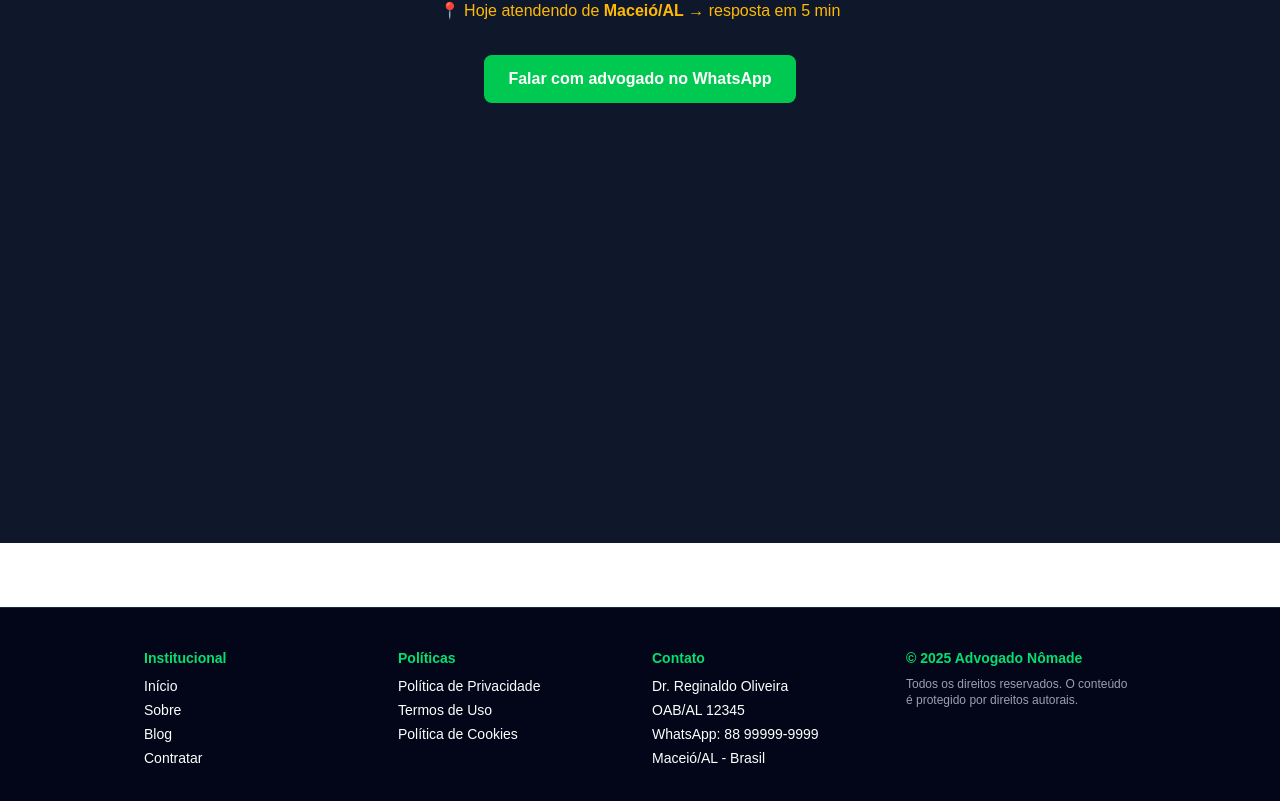
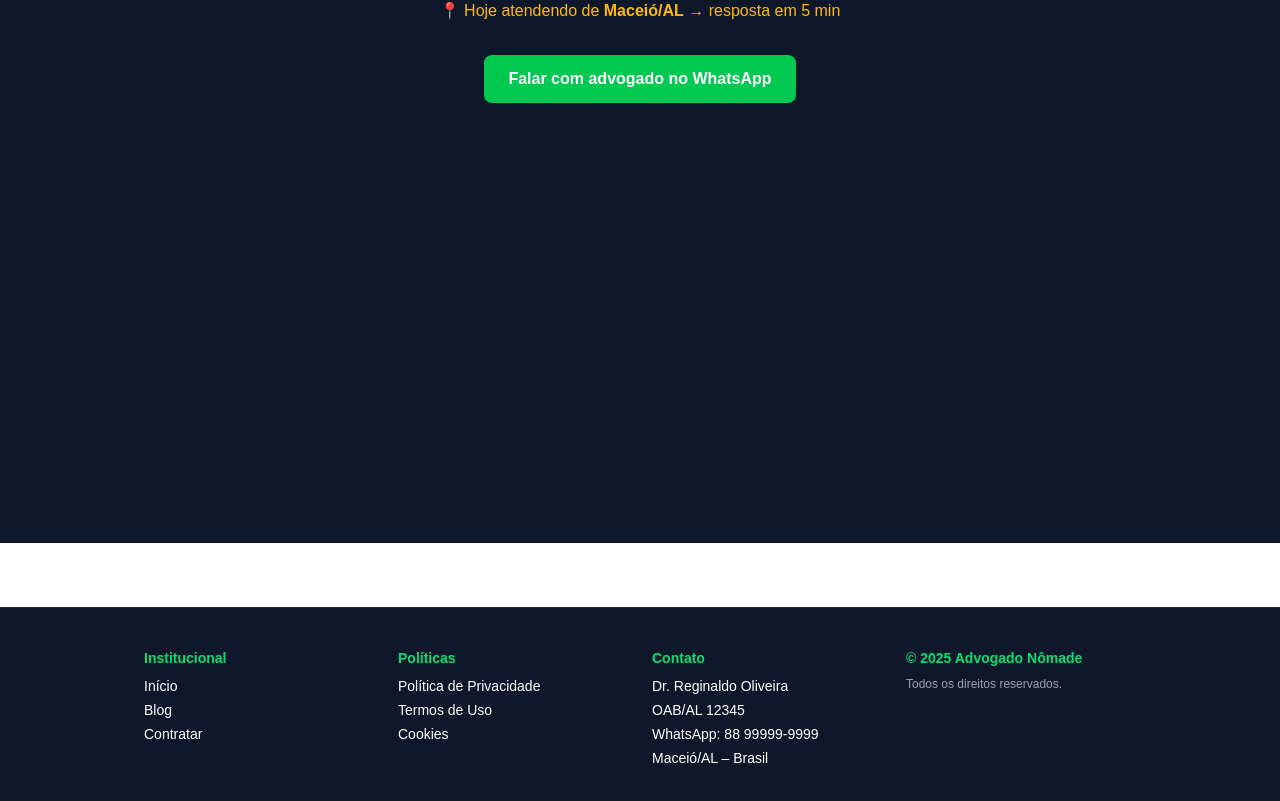
Before and after one commit to mestrereginaldo-site/advogadonomade1, a Next.js app: page / in a window 1280 px wide. Shown: the part 385-1186 px from the top of the page. Built offline with nearby package versions, Linux system fonts and the light colour scheme.

Commit message:
Update Footer.tsx

```diff
--- a/app/components/Footer.tsx
+++ b/app/components/Footer.tsx
@@ -3,49 +3,48 @@ import Link from "next/link";
 
 export default function Footer() {
   return (
-    <footer className="w-full bg-slate-950 border-t border-slate-800 text-white">
+    <footer className="w-full bg-slate-900 border-t border-slate-800 text-white">
       <div className="max-w-5xl mx-auto px-4 py-10 grid grid-cols-1 md:grid-cols-4 gap-6 text-sm">
-        {/* Coluna 1 - Institucional */}
+        {/* Institucional */}
         <div>
           <h3 className="font-bold text-green-400 mb-2">Institucional</h3>
           <ul className="space-y-1">
-            <li><Link href="/" className="hover:text-green-400">Início</Link></li>
-            <li><Link href="/sobre" className="hover:text-green-400">Sobre</Link></li>
-            <li><Link href="/blog" className="hover:text-green-400">Blog</Link></li>
-            <li><Link href="/contratar" className="hover:text-green-400">Contratar</Link></li>
+            <li><Link href="/" className="text-white hover:text-green-400">Início</Link></li>
+            <li><Link href="/blog" className="text-white hover:text-green-400">Blog</Link></li>
+            <li><Link href="/contratar" className="text-white hover:text-green-400">Contratar</Link></li>
           </ul>
         </div>
 
-        {/* Coluna 2 - Políticas */}
+        {/* Políticas */}
         <div>
           <h3 className="font-bold text-green-400 mb-2">Políticas</h3>
           <ul className="space-y-1">
-            <li><Link href="/politica-de-privacidade" className="hover:text-green-400">Política de Privacidade</Link></li>
-            <li><Link href="/termos-de-uso" className="hover:text-green-400">Termos de Uso</Link></li>
-            <li><Link href="/cookies" className="hover:text-green-400">Política de Cookies</Link></li>
+            <li><Link href="/politica-de-privacidade" className="text-white hover:text-green-400">Política de Privacidade</Link></li>
+            <li><Link href="/termos-de-uso" className="text-white hover:text-green-400">Termos de Uso</Link></li>
+            <li><Link href="/cookies" className="text-white hover:text-green-400">Cookies</Link></li>
           </ul>
         </div>
 
-        {/* Coluna 3 - Contato */}
+        {/* Contato */}
         <div>
           <h3 className="font-bold text-green-400 mb-2">Contato</h3>
           <ul className="space-y-1">
             <li>Dr. Reginaldo Oliveira</li>
             <li>OAB/AL 12345</li>
             <li>
-              <a href="https://wa.me/5588999999999" className="hover:text-green-400">
+              <a href="https://wa.me/5588999999999" className="text-white hover:text-green-400">
                 WhatsApp: 88 99999-9999
               </a>
             </li>
-            <li>Maceió/AL - Brasil</li>
+            <li>Maceió/AL – Brasil</li>
           </ul>
         </div>
 
-        {/* Coluna 4 - Direitos */}
+        {/* Direitos */}
         <div>
           <h3 className="font-bold text-green-400 mb-2">© 2025 Advogado Nômade</h3>
           <p className="text-xs text-gray-400">
-            Todos os direitos reservados. O conteúdo é protegido por direitos autorais.
+            Todos os direitos reservados.
           </p>
         </div>
       </div>
```
